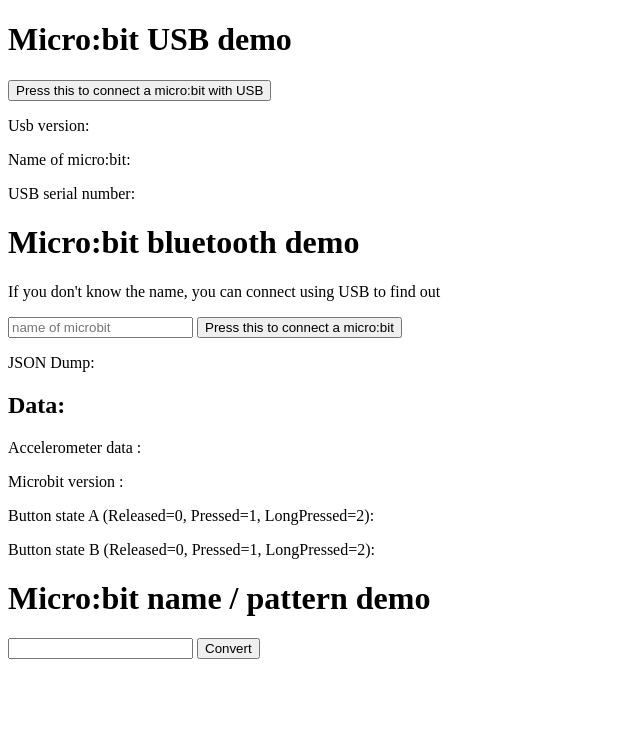
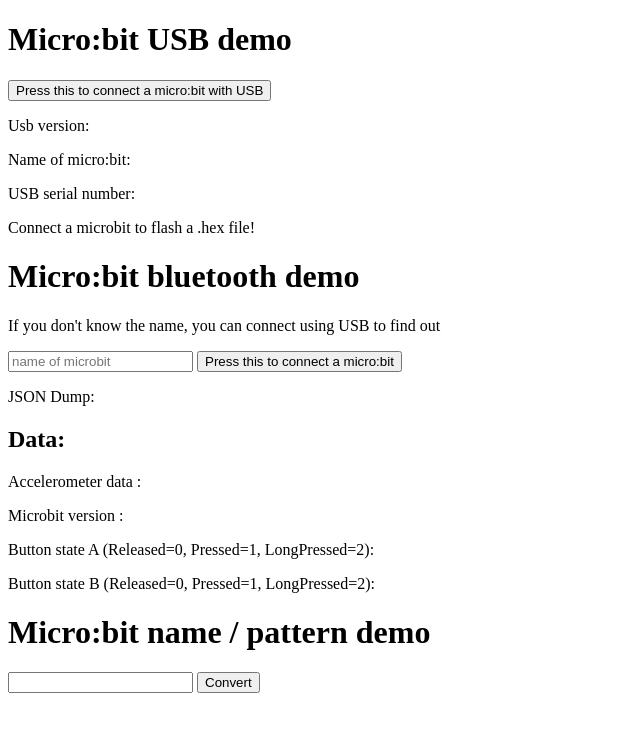
Before and after one commit to r59q/js-microbit-demo, a website built with webpack: page index.html in a window 1280 px wide. Shown: the whole page, without its empty margins (0-640 px from the left). Built offline with nearby package versions, Linux system fonts and the light colour scheme.

Commit message:
demo update

```diff
--- a/index.html
+++ b/index.html
@@ -15,6 +15,7 @@
             <p>Usb version: <span id="usbVersion"></span></p>
             <p>Name of micro:bit: <span id="usbName"></span></p>
             <p>USB serial number: <span id="usbSerial"></span></p>
+            <p>Connect a microbit to flash a .hex file!</p>
             <button id="flashHexBtn" style="display: none">Flash hex</button>
         </div>
     </div>
```
